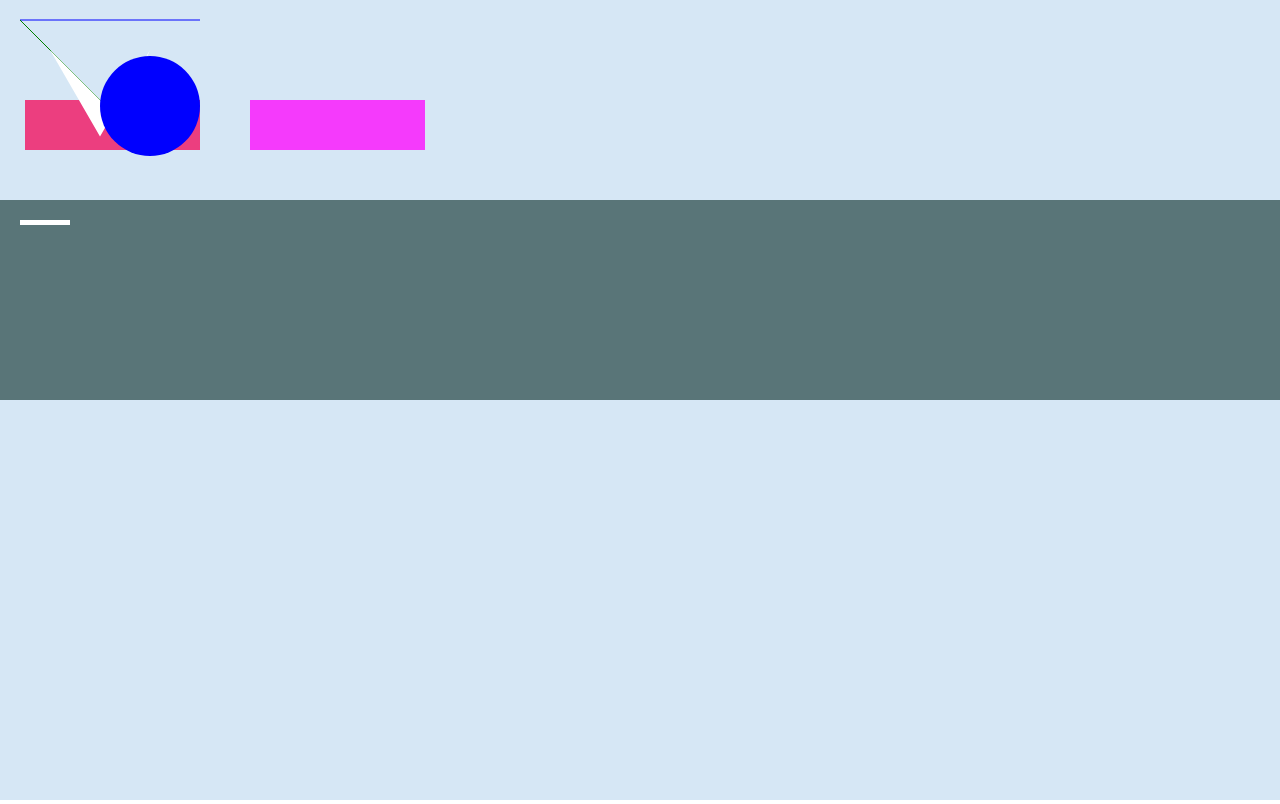
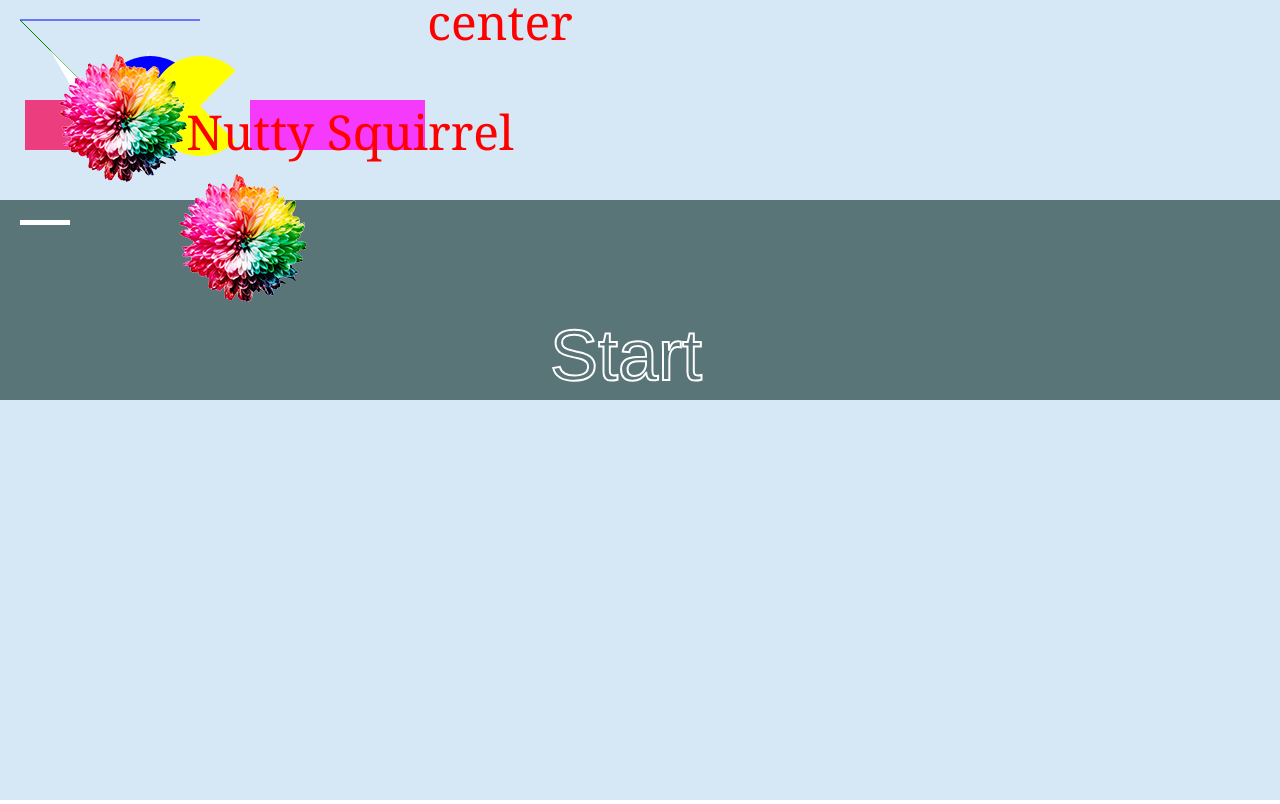
Before and after one commit to billyndroid/my-first-js-game, a plain HTML site: page index.html in a window 1280 px wide. Drawn offline with Linux system fonts and the light colour scheme.

Commit message:
update
text, images added using JS

```diff
--- a/index.html
+++ b/index.html
@@ -8,8 +8,9 @@
     <title>Don't Get Crushed!</title>
 </head>
 <body>
-    <canvas class="myCanvas">
+    <canvas class="myCanvas" id="canvas">
         <p>Please Update Your Browser</p>
+
       </canvas>
        <script src="scripts/main.js"/></script>
 </body>
--- a/scripts/main.js
+++ b/scripts/main.js
@@ -46,6 +46,32 @@ ctx.fillStyle = 'rgb(0, 0, 255)';
 ctx.beginPath();
 ctx.arc(150, 106, 50, degToRad(0), degToRad(360), false);
 ctx.fill();
+//arc
+ctx.fillStyle = 'yellow';
+ctx.beginPath();
+ctx.arc(200, 106, 50, degToRad(-45), degToRad(45), true);
+ctx.lineTo(200, 106);
+ctx.fill();
+//stroke text
+ctx.strokeStyle = 'white';
+ctx.lineWidth = 2;
+ctx.textAlign = 'left';
+ctx.font = '72px helvetica';
+ctx.strokeText('Start', 550, 380);
+// fill text
+ctx.fillStyle = 'red';
+ctx.textAlign = 'center';
+ctx.font = '48px georgia';
+ctx.fillText('Nutty Squirrel', 350, 150);
+ctx.fillText('center', 500, 40);
+//drawing images
+let image = new Image();
+image.src = "assets/FAVicon.png";
+image.onload = function() {
+    ctx.drawImage(image, 150, 150);
+    ctx.drawImage(image, 20, 20, 185, 175, 50, 50, 185, 175);
+  }
+
 //ctx.strokeStyle = 'rgb(255, 255, 255)';
 //ctx.lineWidth = 5;
 //ctx.strokeRect(25, 25, 175, 200);
```
Also changed, not shown: assets/FAVicon.png (added).
